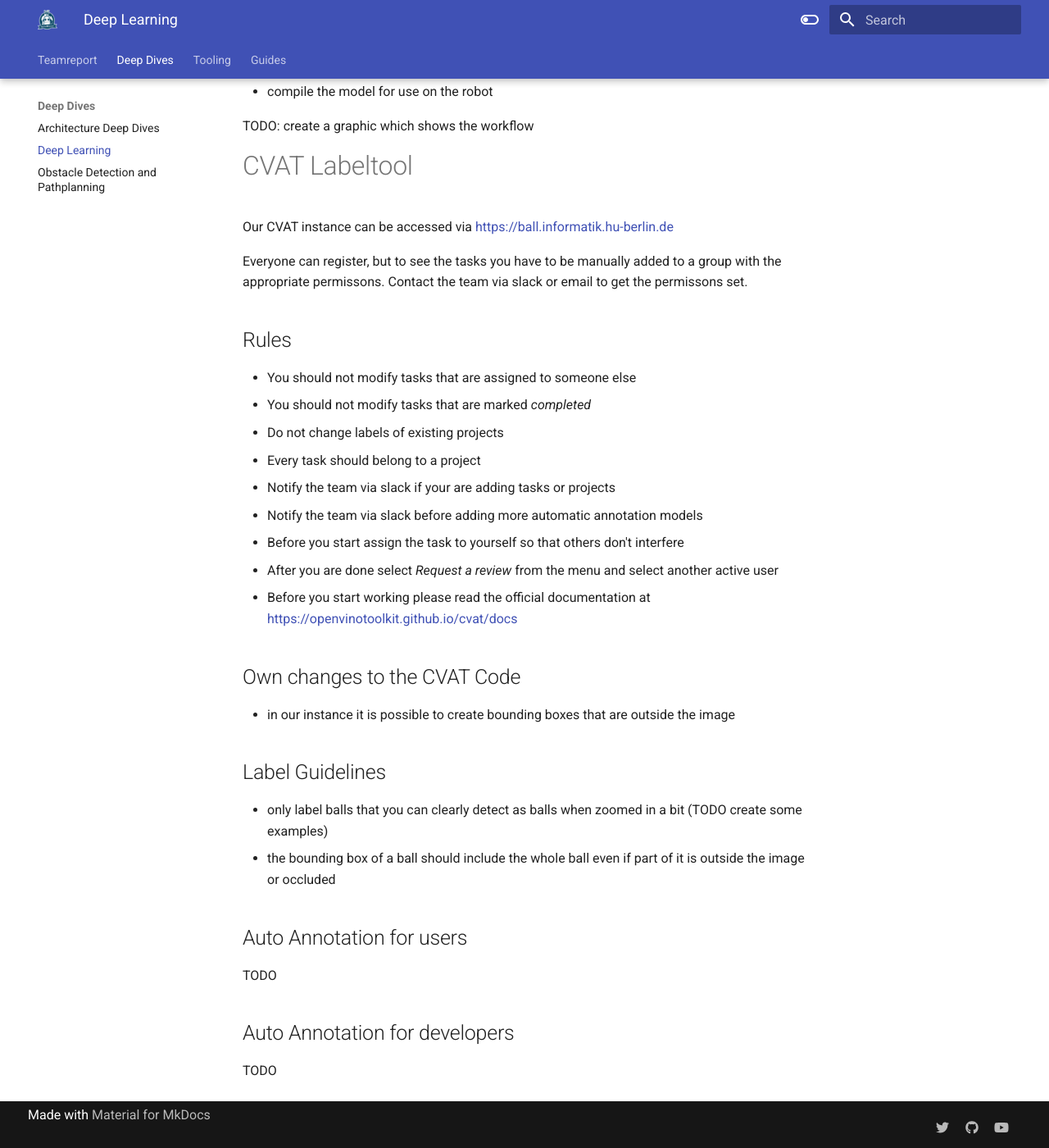
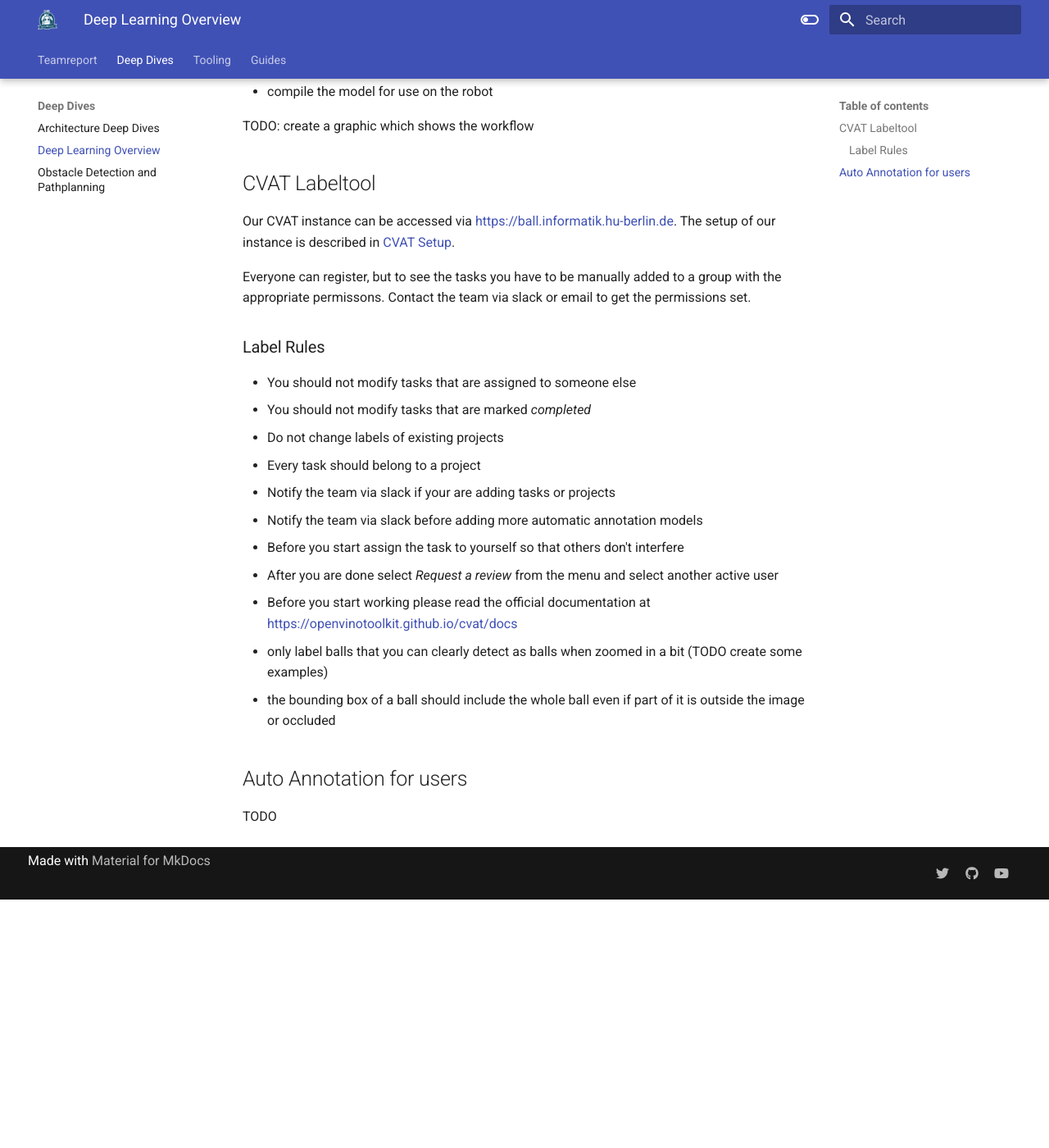
Before and after one commit to BerlinUnited/berlinunited.github.io, an MkDocs documentation site: the page built from docs/deep_dives/deep_learning.md, in a window 1280 px wide and 1400 px high, scrolled down 338 px. Shown: the whole window at 82% size. Built offline with MkDocs 1.6.1 and Material for MkDocs 9.7.7, drawn with Linux system fonts in a browser that asks for light colours; after the commit the page ends 1435 px from its top, so only the background shows below that; some of the changed text lies outside the part shown.

Commit message:
updated cvat docs added note for teamreport

```diff
--- a/docs/deep_dives/deep_learning.md
+++ b/docs/deep_dives/deep_learning.md
@@ -1,4 +1,4 @@
-# Deep Learning
+# Deep Learning Overview
 Here we give an overview over the current approach to deep learning in our team.
 
 - log collection and storage
@@ -10,13 +10,14 @@
 
 TODO: create a graphic which shows the workflow
 
-# CVAT Labeltool
-Our CVAT instance can be accessed via <https://ball.informatik.hu-berlin.de>
+## CVAT Labeltool
+Our CVAT instance can be accessed via <https://ball.informatik.hu-berlin.de>. The setup of our instance is described in
+[CVAT Setup](../naoth_tools/cvat.md).
 
 Everyone can register, but to see the tasks you have to be manually added to a group with the appropriate permissons.
-Contact the team via slack or email to get the permissons set.
+Contact the team via slack or email to get the permissions set.
 
-## Rules
+### Label Rules
 - You should not modify tasks that are assigned to someone else
 - You should not modify tasks that are marked *completed*
 - Do not change labels of existing projects
@@ -26,16 +27,8 @@
 - Before you start assign the task to yourself so that others don't interfere
 - After you are done select *Request a review* from the menu and select another active user
 - Before you start working please read the official documentation at <https://openvinotoolkit.github.io/cvat/docs>
-
-## Own changes to the CVAT Code
-- in our instance it is possible to create bounding boxes that are outside the image
-
-## Label Guidelines
 - only label balls that you can clearly detect as balls when zoomed in a bit (TODO create some examples)
 - the bounding box of a ball should include the whole ball even if part of it is outside the image or occluded
 
 ## Auto Annotation for users
 TODO
-
-## Auto Annotation for developers
-TODO
--- a/mkdocs.yml
+++ b/mkdocs.yml
@@ -21,6 +21,7 @@
     - 'naoth_tools/simspark.md'
     - 'naoth_tools/webots.md'
     - 'naoth_tools/gitlab-ci.md'
+    - 'naoth_tools/cvat.md'
     - 'robocup_tools/index.md'
     - 'robocup_tools/game_recording.md'
   - Guides:
@@ -62,6 +63,7 @@
   - attr_list
   - admonition
   - pymdownx.tabbed
+  - pymdownx.details
   - pymdownx.arithmatex:
       generic: true
   #- stella.tilde2
```
Also changed, not shown: docs/index.md (+4 -0 lines), docs/naoth_tools/cvat.md (added, +65 -0 lines).
